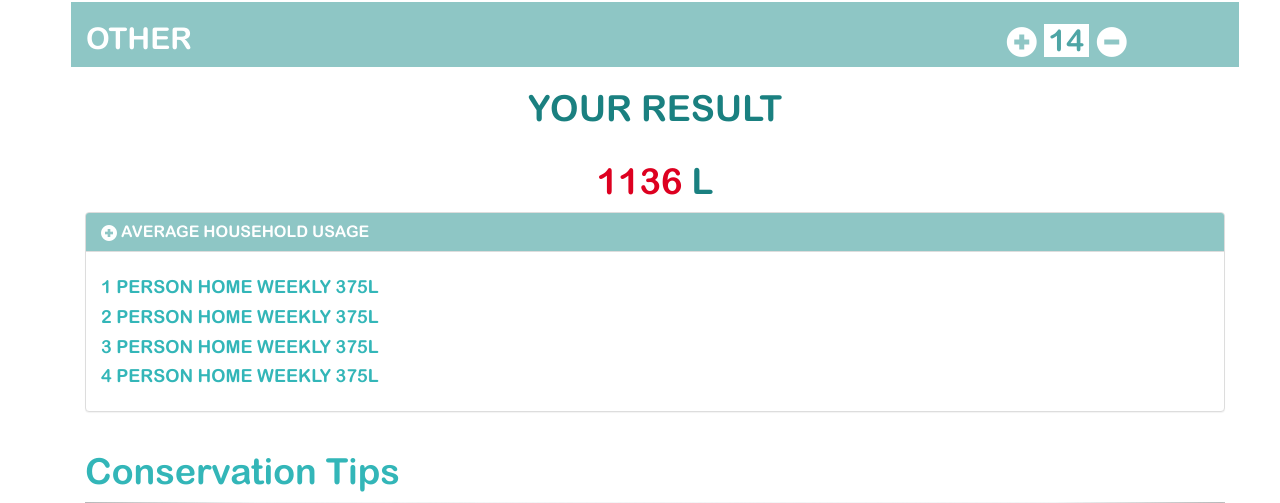
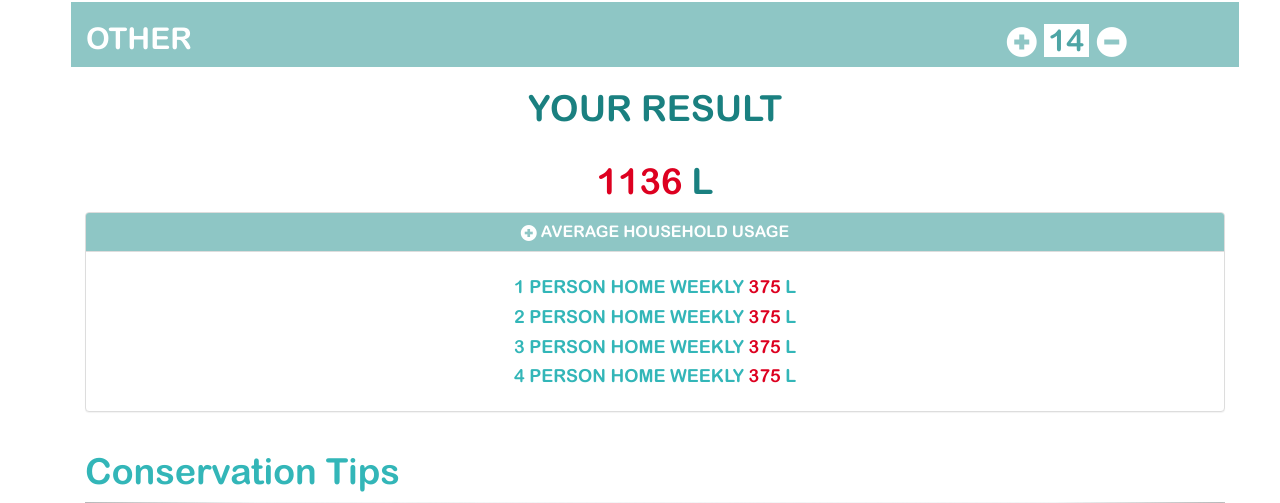
Before and after one commit to GoodJuJuMojo/waterwhys, a PHP site: page / in a window 1280 px wide, after a click on "AVERAGE HOUSEHOLD USAGE". Shown: the part 478-981 px from the top of the page. Run offline with PHP 8.4, Linux system fonts and the light colour scheme; some libraries are stand-ins or nearby versions.

Commit message:
calculator accordian

```diff
--- a/web/css/ww-style.css
+++ b/web/css/ww-style.css
@@ -67,14 +67,16 @@ h1, h2, h3, h4, h5, h6 {
 ul.nav.nav-pills li a {
   color: #fff;
   font-size: 21px;
-  /*background-image: url("../assets/imgs/wn-background.svg");*/
-}
+ }
 
 .nav-pills>li>a {
 border-radius: 0;
 /*including here to override bootstrap styling*/
 }
 
+.nav-pills>li>a:hover {
+  background-color: #4ea5a5;
+}
 
 .navbar-default {
     background-image: url("../assets/imgs/wn-background.png");
@@ -154,6 +156,20 @@ text-align: center;
 
 #wc-result-val {
   color: #dd0020;
+
+}
+
+#wc-accordion {
+  text-align: center;
+}
+
+.wc-weekly {
+  vertical-align: top!important;
+  color: #dd0020;
+/*  font-size: 18px;
+  margin-top: 10px;
+  margin-bottom: 10px;*/
+
 }
 
 
--- a/web/index.html
+++ b/web/index.html
@@ -176,23 +176,23 @@
 
 
 
-            <div id="c-accordion" class="panel-group">
+            <div id="wc-accordion" class="panel-group">
 
               <!-- accordion-1 -->
               <div class="panel panel-default">
                 <div class="panel-heading">
                   <h1 class="panel-title">
-                      <a data-toggle="collapse" data-parent="#c-accordion" href="#c-collapse-1">
+                      <a data-toggle="collapse" data-parent="#wc-accordion" href="#c-collapse-1">
                       <span class="glyphicon glyphicon-plus-sign"></span> AVERAGE HOUSEHOLD USAGE
                       </a>
                   </h1>
                 </div>
                 <div id="c-collapse-1" class="panel-collapse collapse">
                   <div class="panel-body">
-                    <h4>1 PERSON HOME WEEKLY 375L</h4>
-                    <h4>2 PERSON HOME WEEKLY 375L</h4>
-                    <h4>3 PERSON HOME WEEKLY 375L</h4>
-                    <h4>4 PERSON HOME WEEKLY 375L</h4>
+                    <h4>1 PERSON HOME WEEKLY <span class="wc-weekly">375</span> L</h4>
+                    <h4>2 PERSON HOME WEEKLY <span class="wc-weekly">375</span> L</h4>
+                    <h4>3 PERSON HOME WEEKLY <span class="wc-weekly">375</span> L</h4>
+                    <h4>4 PERSON HOME WEEKLY <span class="wc-weekly">375</span> L</h4>
                   </div>
                 </div>
               </div><!-- /accordion-1 -->
```
